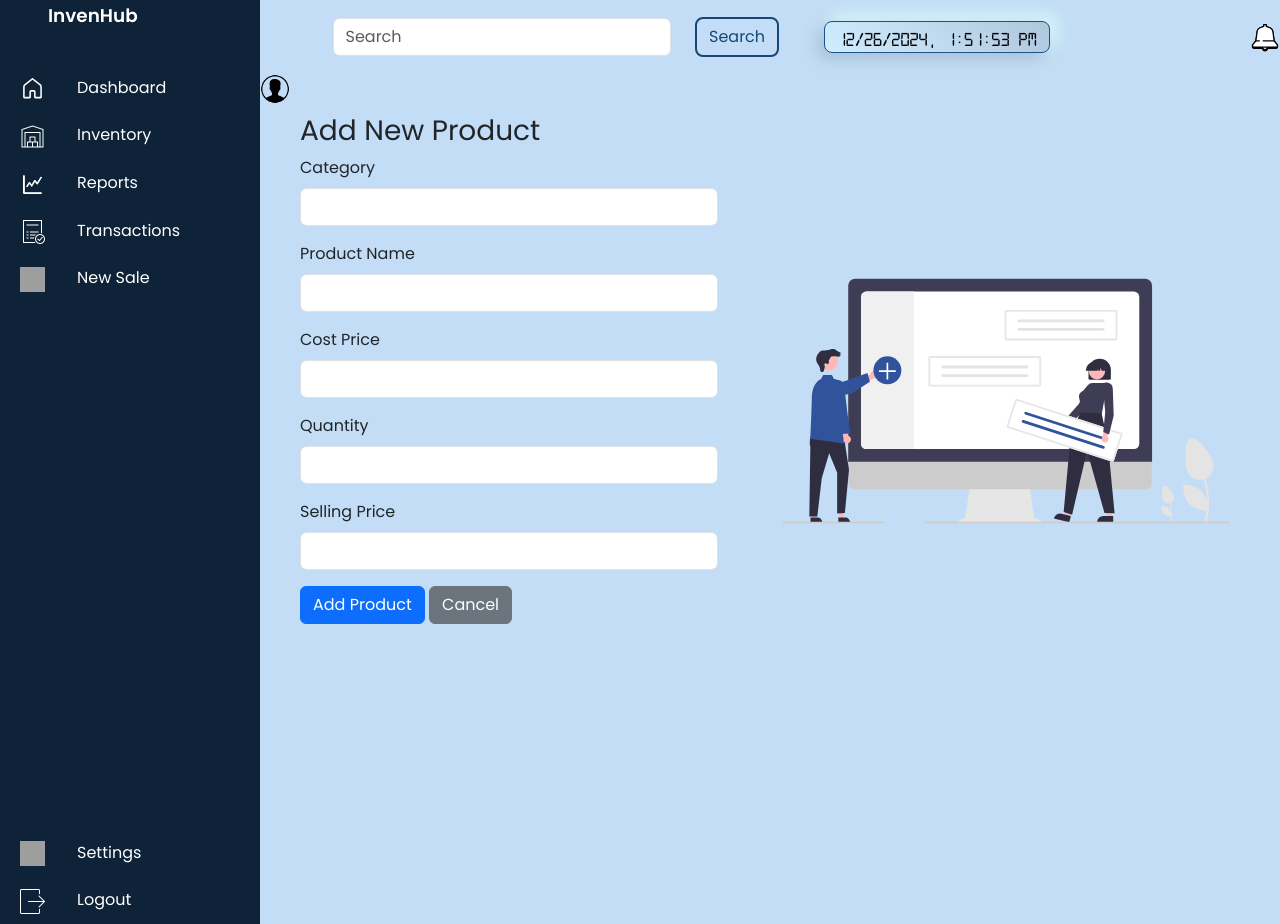
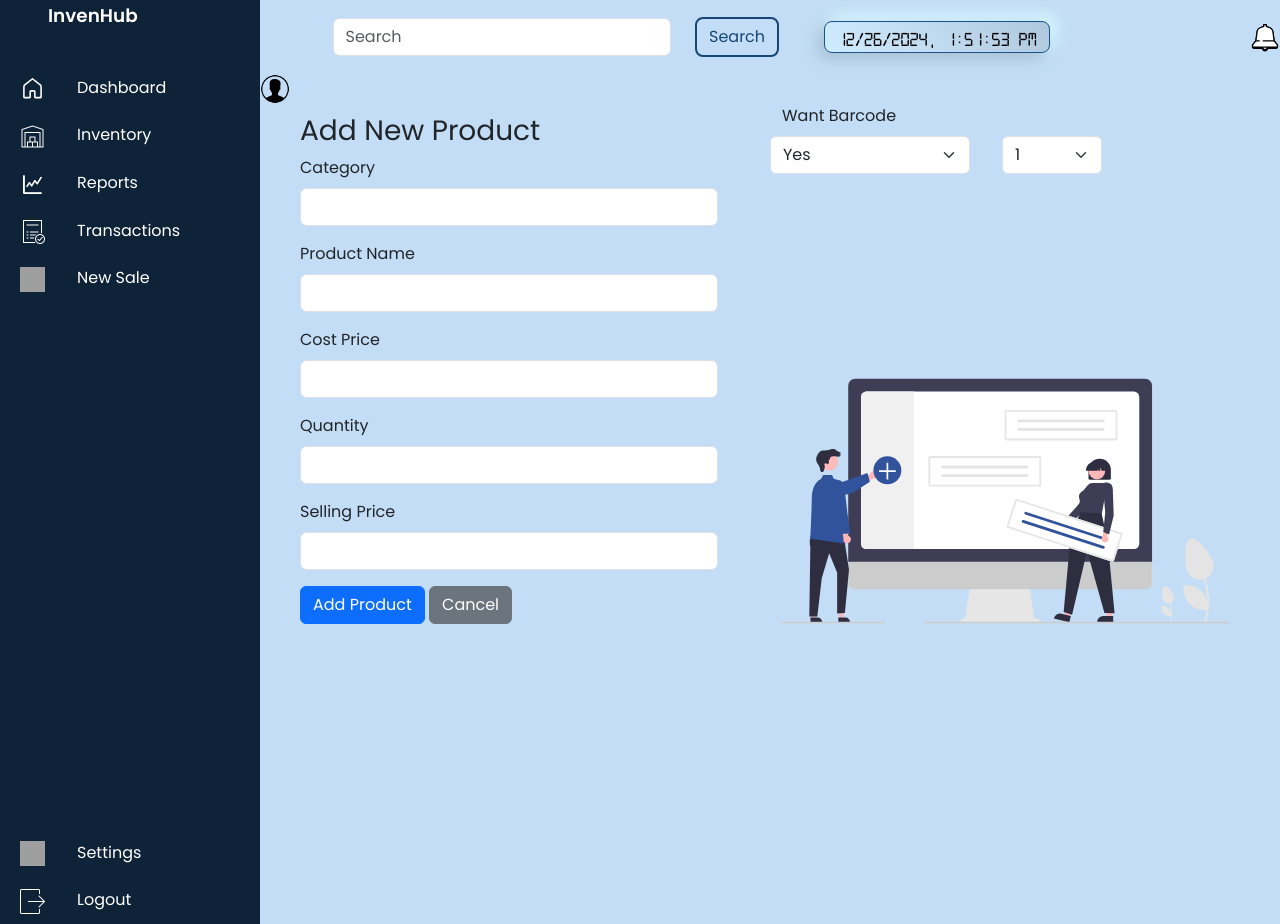
Before and after one commit to debjyoti71/InvenHub, a Flask app: template templates/new_product.html in a window 1280 px wide. Run offline with Flask 3, Linux system fonts and the light colour scheme; the template is opened without the code that fills it, so the values that code supplies are empty; some libraries are stand-ins or nearby versions; grey boxes are pictures that could not be loaded.

Commit message:
new product page updated

```diff
--- a/templates/new_product.html
+++ b/templates/new_product.html
@@ -175,6 +175,17 @@
                     </div>
                 </div>
                 <div class="col" style="height: 100%;">
+                    <div class="row" style="height: auto;">
+                        <label for="option" class="form-label" style="margin-top: 30px;">Want Barcode</label>
+                    <select class="form-select" id="bill" aria-label="Default select example" style="width: 200px;">
+                        <option selected>Yes</option>
+                        <option>No</option>
+                    </select>
+                    <select class="form-select" id="bill" aria-label="Default select example" style="width: 100px; margin-left: 2rem;">
+                        <option value="">1</option>
+                        <option value="">Quantity</option>
+                    </select>
+                    </div>
                     <img src="/static/images/undraw_add_tasks_re_s5yj.svg" alt="" style="height: 60%; width: 90%; margin-top: 10%;">
                 </div>
             </div>
```
